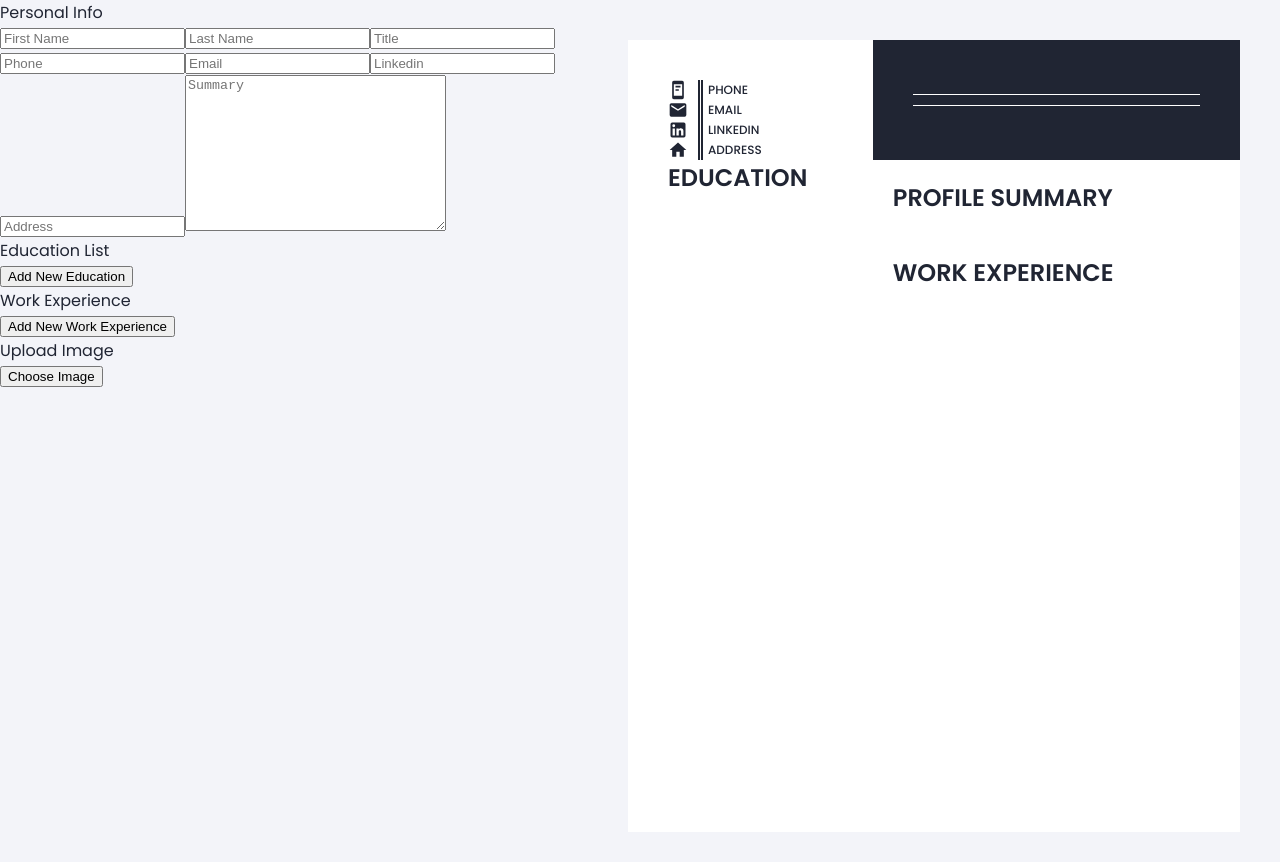
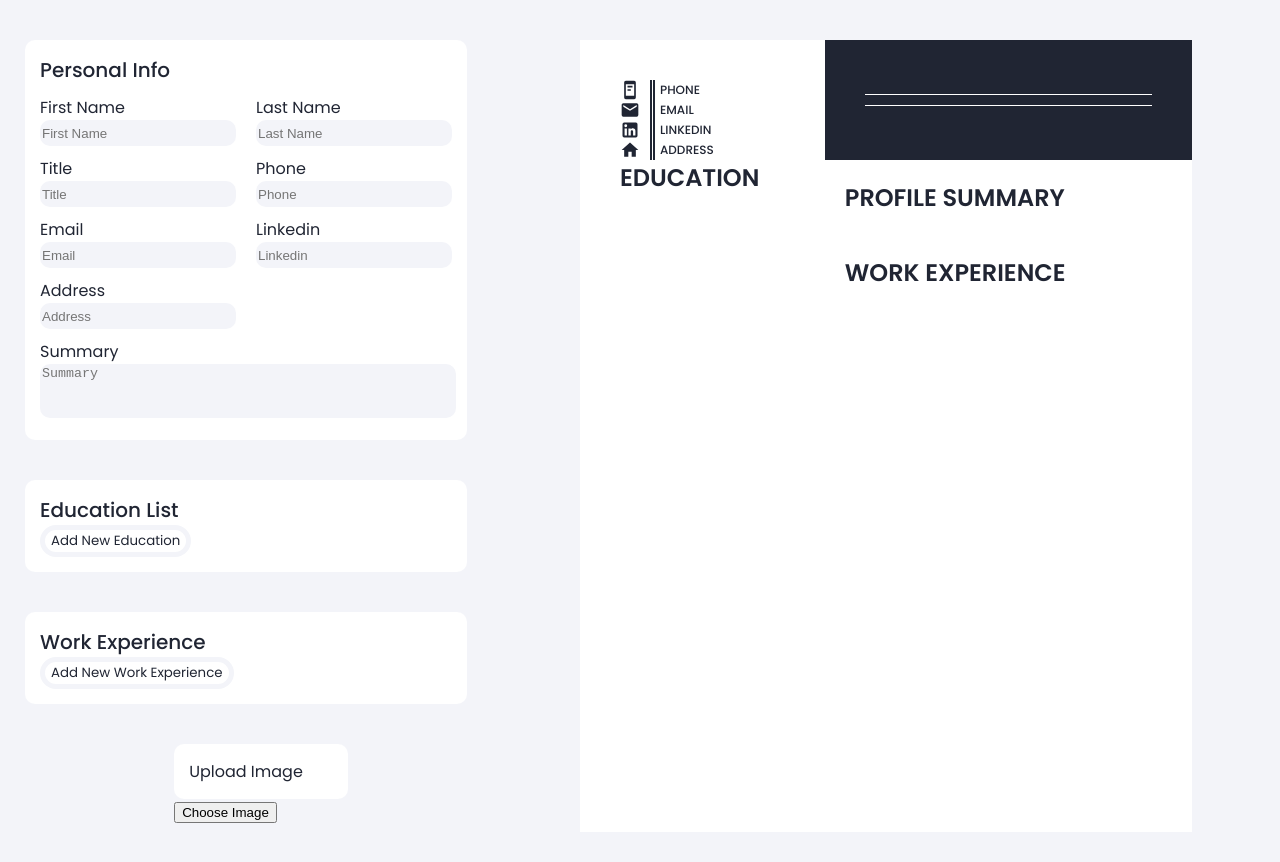
Before and after one commit to Lucas256w/cv-application, a React (Vite) app: page / in a window 1280 px wide. Shown: the top 862 px of the page. Built offline with nearby package versions, Linux system fonts and the light colour scheme.

Commit message:
Implement initial edit side design

```diff
--- a/src/App.css
+++ b/src/App.css
@@ -102,22 +102,89 @@ video {
   --spacing-xl: 40px;
 }
 
+html {
+  background-color: var(--gray);
+}
+
 #root {
   font-family: "Poppins", sans-serif;
-  background-color: var(--gray);
   color: var(--black);
   display: grid;
-  grid-template-columns: 1fr 1fr;
+  grid-template-columns: 1fr 2fr;
 }
 
 /* EDIT SIDE */
+
+.edit-section {
+  padding: var(--spacing-xl);
+  display: flex;
+  flex-direction: column;
+  align-items: center;
+  gap: var(--spacing-xl);
+}
+
+.card {
+  padding: var(--spacing-md);
+  display: flex;
+  flex-direction: column;
+  background-color: var(--white);
+  border-radius: 10px;
+  width: 100%;
+}
+
+.personal-card {
+  display: grid;
+  grid-template-columns: 1fr 1fr;
+  column-gap: 20px;
+  row-gap: 10px;
+}
+
+.personal-textarea {
+  grid-column: 1 / 3;
+}
+
+input[type="text"],
+textarea {
+  border: none;
+  background-color: var(--gray);
+  border-radius: 10px;
+}
+
+input[type="text"] {
+  height: 24px;
+}
+
+textarea {
+  width: 100%;
+  height: 50px;
+  resize: none;
+}
+
+.input-container {
+  display: flex;
+  flex-direction: column;
+}
+
+.card-title {
+  font-size: 1.25rem;
+  grid-column: 1 / 3;
+  font-weight: 500;
+}
+
+.add-new-btn {
+  background-color: var(--white);
+  border: 5px solid var(--gray);
+  border-radius: 50px;
+  font-family: inherit;
+  width: max-content;
+  color: var(--black);
+}
 
 /* CV DISPLAY SIDE */
 
 .cv-display-section {
   display: flex;
   justify-content: center;
-  align-items: center;
   padding: var(--spacing-xl);
 }
 
--- a/src/App.jsx
+++ b/src/App.jsx
@@ -240,7 +240,7 @@ function App() {
           deleteWorks={deleteWorks}
         />
         <div>
-          <div>Upload Image</div>
+          <div className="card">Upload Image</div>
           <input
             type="file"
             accept="image/*"
--- a/src/components/EducationEdit.jsx
+++ b/src/components/EducationEdit.jsx
@@ -11,42 +11,59 @@ const EducationEdit = ({
 }) => {
   return (
     <div className="card">
-      <h1>Education List</h1>
+      <h1 className="card-title">Education List</h1>
       {!educationFormVisible && (
-        <button onClick={toggleEducationForm}>Add New Education</button>
+        <button className="add-new-btn" onClick={toggleEducationForm}>
+          Add New Education
+        </button>
       )}
       {educationFormVisible ? (
         <div>
+          <label htmlFor="instituteName">Institute Name</label>
           <input
             type="text"
-            placeholder="Institude Name"
+            id="instituteName"
+            placeholder="Institute Name"
             value={currentEducation.name}
             onChange={(e) => handleEducationChange(e, "name")}
           />
+
+          <label htmlFor="degree">Degree</label>
           <input
             type="text"
+            id="degree"
             placeholder="Degree"
             value={currentEducation.degree}
             onChange={(e) => handleEducationChange(e, "degree")}
           />
+
+          <label htmlFor="startDate">Start Date</label>
           <input
             type="text"
+            id="startDate"
             placeholder="Start Date"
             value={currentEducation["start date"]}
             onChange={(e) => handleEducationChange(e, "start date")}
           />
+
+          <label htmlFor="endDate">End Date</label>
           <input
             type="text"
+            id="endDate"
             placeholder="End Date"
             value={currentEducation["end date"]}
             onChange={(e) => handleEducationChange(e, "end date")}
           />
+
+          <label htmlFor="location">Location</label>
           <input
             type="text"
+            id="location"
             placeholder="Location"
             value={currentEducation.location}
             onChange={(e) => handleEducationChange(e, "location")}
           />
+
           <button onClick={addOrEditEducation}>Submit</button>
           <button onClick={cancelEducationForm}>Cancel</button>
         </div>
--- a/src/components/PersonalEdit.jsx
+++ b/src/components/PersonalEdit.jsx
@@ -1,58 +1,96 @@
 const PersonalEdit = ({ personalInfo, handlePersonalInfoChange }) => {
   return (
-    <div className="card">
-      <h1>Personal Info</h1>
+    <div className="card personal-card">
+      <h1 className="card-title">Personal Info</h1>
+      <div className="input-container">
+        <label htmlFor="firstName">First Name</label>
         <input
           type="text"
+          id="firstName"
           placeholder="First Name"
-        value={personalInfo.ame}
+          value={personalInfo.firstName}
           onChange={(e) => handlePersonalInfoChange(e, "firstName")}
         />
+      </div>
+
+      <div className="input-container">
+        <label htmlFor="lastName">Last Name</label>
         <input
           type="text"
+          id="lastName"
           placeholder="Last Name"
-        value={personalInfo.name}
+          value={personalInfo.lastName}
           onChange={(e) => handlePersonalInfoChange(e, "lastName")}
         />
+      </div>
+
+      <div className="input-container">
+        <label htmlFor="title">Title</label>
         <input
           type="text"
+          id="title"
           placeholder="Title"
           value={personalInfo.title}
           onChange={(e) => handlePersonalInfoChange(e, "title")}
         />
+      </div>
+
+      <div className="input-container">
+        <label htmlFor="phone">Phone</label>
         <input
           type="text"
+          id="phone"
           placeholder="Phone"
-        value={personalInfo.number}
-        onChange={(e) => handlePersonalInfoChange(e, "number")}
+          value={personalInfo.phone}
+          onChange={(e) => handlePersonalInfoChange(e, "phone")}
         />
+      </div>
+
+      <div className="input-container">
+        <label htmlFor="email">Email</label>
         <input
           type="text"
+          id="email"
           placeholder="Email"
           value={personalInfo.email}
           onChange={(e) => handlePersonalInfoChange(e, "email")}
         />
+      </div>
+
+      <div className="input-container">
+        <label htmlFor="linkedin">Linkedin</label>
         <input
           type="text"
+          id="linkedin"
           placeholder="Linkedin"
           value={personalInfo.linkedin}
           onChange={(e) => handlePersonalInfoChange(e, "linkedin")}
         />
+      </div>
+
+      <div className="input-container">
+        <label htmlFor="address">Address</label>
         <input
           type="text"
+          id="address"
           placeholder="Address"
           value={personalInfo.address}
           onChange={(e) => handlePersonalInfoChange(e, "address")}
         />
+      </div>
+
+      <div className="personal-textarea">
+        <label htmlFor="summary">Summary</label>
         <textarea
+          id="summary"
           cols="30"
           rows="10"
-        type="text"
           placeholder="Summary"
           value={personalInfo.summary}
           onChange={(e) => handlePersonalInfoChange(e, "summary")}
         ></textarea>
       </div>
+    </div>
   );
 };
 
--- a/src/components/WorkEdit.jsx
+++ b/src/components/WorkEdit.jsx
@@ -11,47 +11,67 @@ const WorkEdit = ({
 }) => {
   return (
     <div className="card">
-      <h1>Work Experience</h1>
+      <h1 className="card-title">Work Experience</h1>
       {!workFormVisible && (
-        <button onClick={toggleWorkForm}>Add New Work Experience</button>
+        <button className="add-new-btn" onClick={toggleWorkForm}>
+          Add New Work Experience
+        </button>
       )}
       {workFormVisible ? (
         <div>
+          <label htmlFor="companyName">Company Name</label>
           <input
             type="text"
+            id="companyName"
             placeholder="Company Name"
             value={currentWork.name}
             onChange={(e) => handleWorkChange(e, "name")}
           />
+
+          <label htmlFor="position">Position</label>
           <input
             type="text"
+            id="position"
             placeholder="Position"
             value={currentWork.position}
             onChange={(e) => handleWorkChange(e, "position")}
           />
+
+          <label htmlFor="startDate">Start Date</label>
           <input
             type="text"
+            id="startDate"
             placeholder="Start Date"
             value={currentWork["start date"]}
             onChange={(e) => handleWorkChange(e, "start date")}
           />
+
+          <label htmlFor="endDate">End Date</label>
           <input
             type="text"
+            id="endDate"
             placeholder="End Date"
             value={currentWork["end date"]}
             onChange={(e) => handleWorkChange(e, "end date")}
           />
+
+          <label htmlFor="location">Location</label>
           <input
             type="text"
+            id="location"
             placeholder="Location"
             value={currentWork.location}
             onChange={(e) => handleWorkChange(e, "location")}
           />
+
+          <label htmlFor="summary">Summary</label>
           <textarea
+            id="summary"
             placeholder="Summary"
             value={currentWork.summary}
             onChange={(e) => handleWorkChange(e, "summary")}
           ></textarea>
+
           <button onClick={addOrEditWork}>Submit</button>
           <button onClick={cancelWorkForm}>Cancel</button>
         </div>
```
Also changed, not shown: src/components/SkillEdit.jsx (added, +44 -0 lines). Lines whose indentation alone changed are shown as unchanged.
